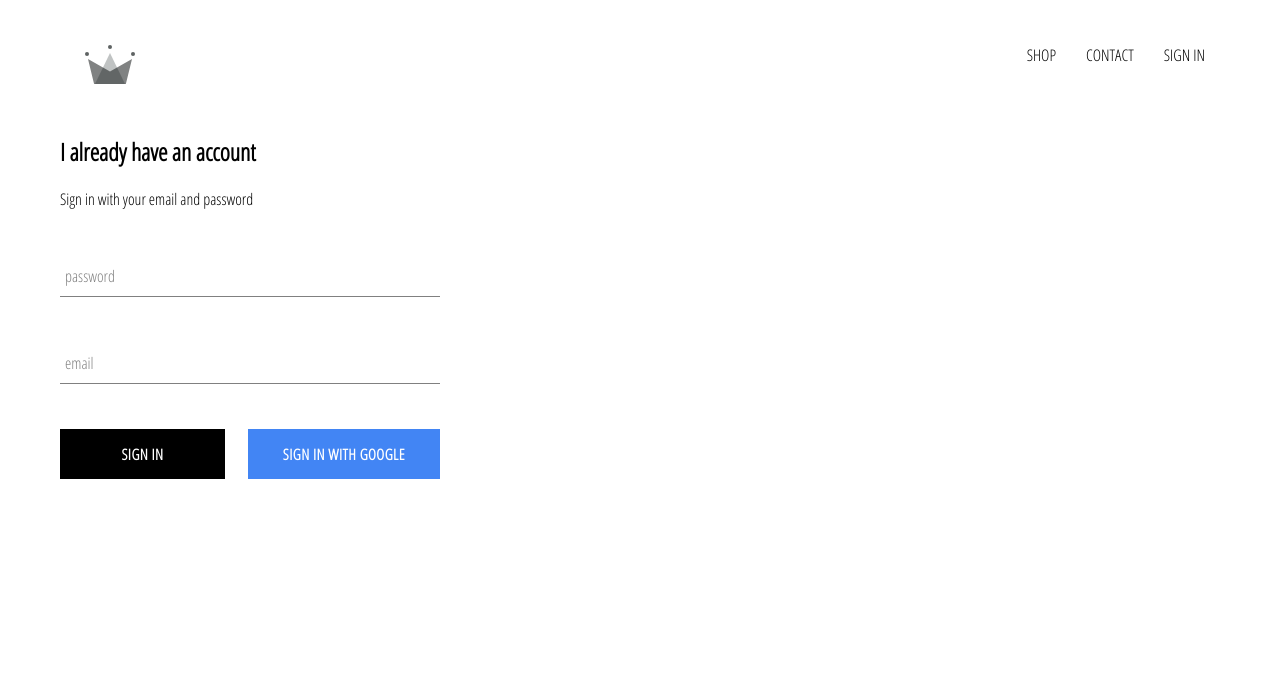
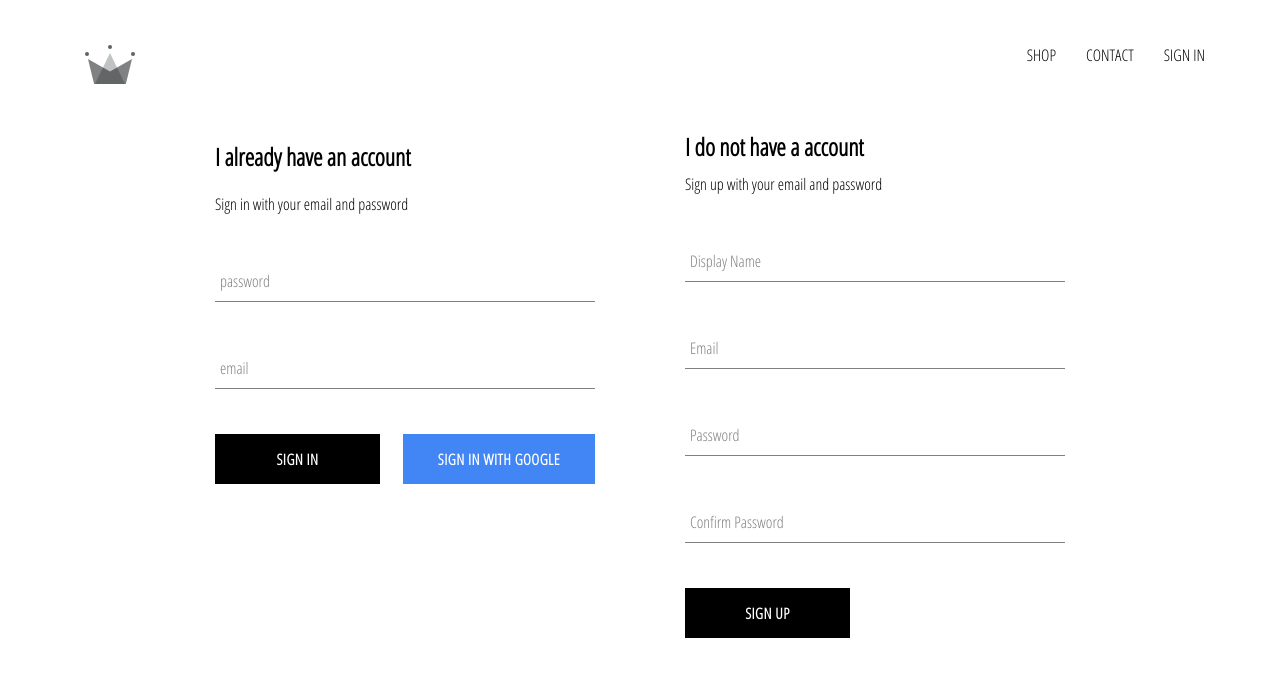
Before and after one commit to deliaIulianaPetrovici/crwn-clothing, a React (Create React App) app: page /signin in a window 1280 px wide. Shown: the top 676 px of the page. Built offline with nearby package versions, Linux system fonts and the light colour scheme; no server answers.

Commit message:
implemented firebase utils, included ability to store authenticated users into out firestore database

```diff
--- a/src/App.js
+++ b/src/App.js
@@ -6,7 +6,7 @@
 import Header from './components/header/header.component';
 import SignInAndSignOut from './pages/sign-in-and-sign-up/sign-in-and-sign-up.component';
 
-import {auth} from './firebase/firebase.utils';
+import {auth, createUserProfileDocument} from './firebase/firebase.utils';
 import './App.css';
 
 
@@ -22,9 +22,24 @@
   unsubscribeFromAuth=null
 
   componentDidMount(){
-    this.unsubscribeFromAuth= auth.onAuthStateChanged(user=>{
-      this.setState({currentUser: user});
-      console.log(user);
+    this.unsubscribeFromAuth= auth.onAuthStateChanged(async userAuth=>{
+      if(userAuth){
+        const userRef= await createUserProfileDocument(userAuth);
+
+        userRef.onSnapshot(snapShot=>{
+          this.setState({
+            currentUser:{
+              id:snapShot.id,
+              ...snapShot.data()
+            }
+          },()=>{
+            console.log(this.state);
+          });
+
+        });
+
+      }
+     this.setState({currentUser:userAuth});
     })
 
   }
--- /dev/null
+++ b/src/components/sign-up/sign-up.component.jsx
@@ -0,0 +1,103 @@
+import React from 'react';
+import FormInput from '../form-input/form-input.component';
+import CustomButton from '../custom-button/custom-button.component';
+
+import {auth, createUserProfileDocument} from '../../firebase/firebase.utils';
+
+import './sign-up.styles.scss';
+
+class SignUp extends React.Component{
+
+    constructor(){
+        super();
+        this.state={
+            displayName:'',
+            email:'',
+            password:'',
+            confirmPassword: ''
+        }
+    }
+
+
+    handleSubmit=async event=>{
+        event.preventDefault();
+        const {displayName, email, password,confirmPassword }=this.state;
+        if(password !== confirmPassword){
+            alert("password don't match");
+            return;
+        }
+        try{
+            const {user}= await auth.createUserWithEmailAndPassword(email,password);
+
+            await createUserProfileDocument(user,{displayName});
+
+            this.setState=({
+                displayName:'',
+                email:'',
+                password:'',
+                confirmPassword: ''
+            });
+        }catch(error){
+            console.error(error);
+        }
+    }
+
+    handleChange=event=>{
+        const {name, value}= event.target;
+        this.setState({[name]:value});
+
+    }
+
+    render(){
+        const {displayName, email, password,confirmPassword }=this.state;
+        return(
+            <div className='sign-up'>
+                <h2 className='title'>I do not have a account</h2>
+                <span>Sign up with your email and password</span>
+                <form className='sign-up-form' onSubmit={this.handleSubmit}>
+                    <FormInput
+                    type='text'
+                    name='displayName'
+                    value={displayName}
+                    onChange={this.handleChange}
+                    label='Display Name'
+                    required>
+                    </FormInput>
+
+                    <FormInput
+                    type='email'
+                    name='email'
+                    value={email}
+                    onChange={this.handleChange}
+                    label='Email'
+                    required>
+                    </FormInput>
+
+                    <FormInput
+                    type='password'
+                    name='password'
+                    value={password}
+                    onChange={this.handleChange}
+                    label='Password'
+                    required>
+                    </FormInput>
+
+                    <FormInput
+
+                    type='password'
+                    name='confirmPassword'
+                    value={confirmPassword}
+                    onChange={this.handleChange}
+                    label='Confirm Password'
+                    required>
+                    </FormInput>
+
+                    <CustomButton type='submit'>SIGN UP</CustomButton>
+                </form>
+
+            </div>
+        )
+    }
+}
+
+export default SignUp;
--- /dev/null
+++ b/src/components/sign-up/sign-up.styles.scss
@@ -0,0 +1,9 @@
+.sign-up {
+    display: flex;
+    flex-direction: column;
+    width: 380px;
+
+    .title {
+      margin: 10px 0;
+    }
+  }
--- a/src/firebase/firebase.utils.js
+++ b/src/firebase/firebase.utils.js
@@ -14,6 +14,33 @@
     measurementId: "G-HRJXBQCV87"
   };
 
+  export const createUserProfileDocument=async(userAuth, additionalData)=>{
+      if(!userAuth) return;
+
+      const userRef =firestore.doc(`users/${userAuth.uid}`);
+
+      const snapShot=await userRef.get();
+
+      if(!snapShot.exists){
+          const {displayName, email}=userAuth;
+          const createdAt = new Date();
+
+          try{
+              await userRef.set({
+                  displayName,
+                  email,
+                  createdAt,
+                ...additionalData
+                 })
+          }catch(error){
+              console.log('error creating user', error.message);
+          }
+
+      }
+      return userRef;
+
+  }
+
   firebase.initializeApp(config);
 
   export const auth = firebase.auth();
--- a/src/pages/sign-in-and-sign-up/sign-in-and-sign-up.component.jsx
+++ b/src/pages/sign-in-and-sign-up/sign-in-and-sign-up.component.jsx
@@ -1,11 +1,14 @@
 import React from 'react';
 
 import SignIn from '../../components/sign-in/sign-in.component';
+import SignUp from '../../components/sign-up/sign-up.component';
+
 import './sign-in-and-sign-up.styles.scss';
 
 const  SignInAndSignOut=()=>(
     <div className='sign-in-and-sign-up'>
         <SignIn/>
+        <SignUp/>
     </div>
 );
 
--- a/src/pages/sign-in-and-sign-up/sign-in-and-sign-up.styles.scss
+++ b/src/pages/sign-in-and-sign-up/sign-in-and-sign-up.styles.scss
@@ -0,0 +1,6 @@
+.sign-in-and-sign-up{
+    width: 850px;
+    display: flex;
+    justify-content: space-between;
+    margin: 30px auto;
+}
```
